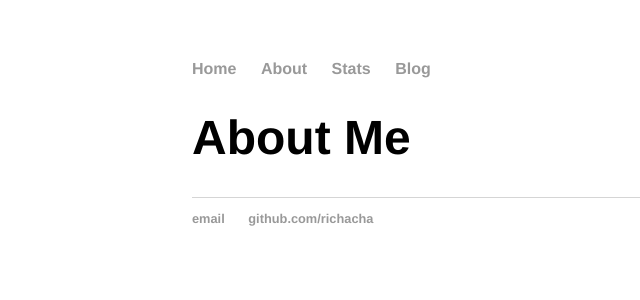
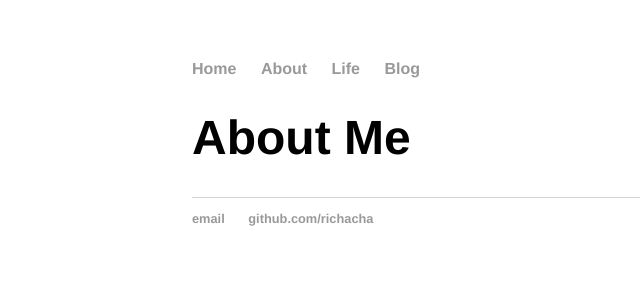
Before and after one commit to Richacha/haolinzhang.github.io, a Jekyll site: the page built from about/index.html, in a window 1280 px wide. Shown: the top 300 px of the page, without its empty margins (0-640 px from the left). Built offline with Jekyll 4.4.1, drawn with Linux system fonts in a browser that asks for light colours.

Commit message:
Update default.html

```diff
--- a/_layouts/default.html
+++ b/_layouts/default.html
@@ -10,7 +10,7 @@
 	    		<ul>
 	        		<li><a href="/">Home</a></li>
 		        	<li><a href="/about">About</a></li>
-	        		<li><a href="/stats">Stats</a></li>
+	        		<li><a href="/life">Life</a></li>
 	        		<li><a href="/blog">Blog</a></li>
 	    		</ul>
 			</nav>
```
